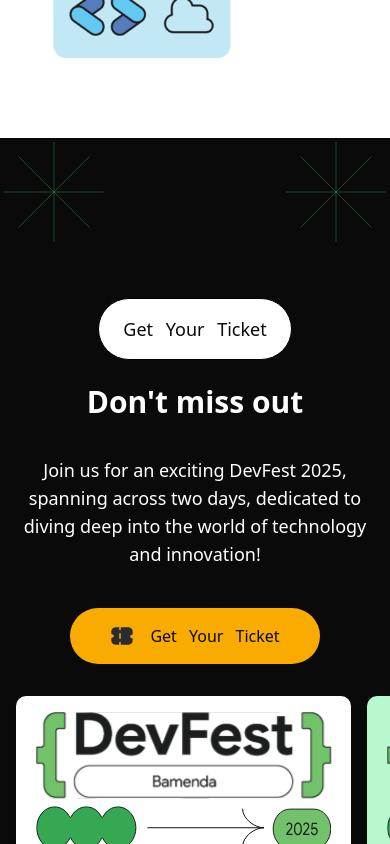
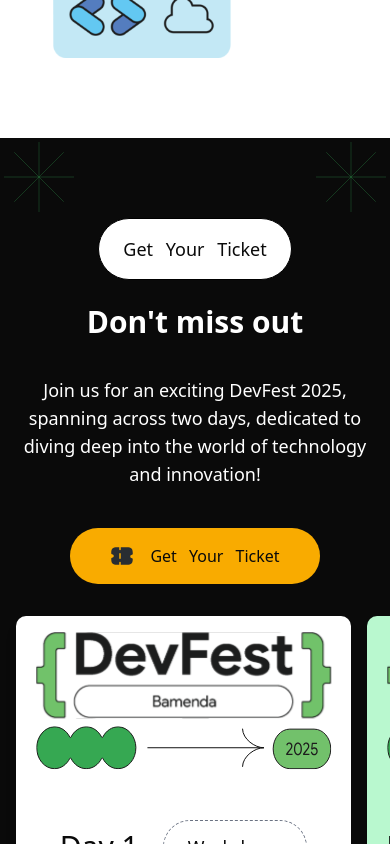
Before and after one commit to Ronaldyika/gdg-bamenda-website, a Next.js app: page / in a window 390 px wide. Shown: the part 3500-4344 px from the top of the page. Built offline with nearby package versions, Linux system fonts and the light colour scheme.

Commit message:
mod: update ticketing page

```diff
--- a/app/page.tsx
+++ b/app/page.tsx
@@ -26,14 +26,14 @@
       <div className="relative bg-foreground">
         <div className="absolute top-1 left-1">
           <img
-            className="h-[100px] md:h-[200px] lg:h-[237px]"
+            className="h-[70px] md:h-[200px] lg:h-[237px]"
             src="/gdg-assets/asteris.svg"
             alt="GDG Asteris SVG"
           />
         </div>
         <div className="absolute top-1 right-1">
           <img
-            className="h-[100px] md:h-[200px] lg:h-[237px]"
+            className="h-[70px] md:h-[200px] lg:h-[237px]"
             src="/gdg-assets/asteris.svg"
             alt="GDG Asteris SVG"
           />
--- a/components/ticket.tsx
+++ b/components/ticket.tsx
@@ -3,7 +3,7 @@
 
 function Tickets() {
   return (
-    <section className='container mx-auto flex flex-col justify-center items-center py-[10rem] pb-[8rem]'>
+    <section className='container mx-auto flex flex-col justify-center items-center py-[5rem] md:py-[10rem] pb-[8rem]'>
         <div className="w-full max-w-2xl flex justify-center items-center flex-col space-y-4">
             <div className="flex justify-center items-center">
                 <Button label='Get Your Ticket' className='bg-white py-4 text-lg' />
```
